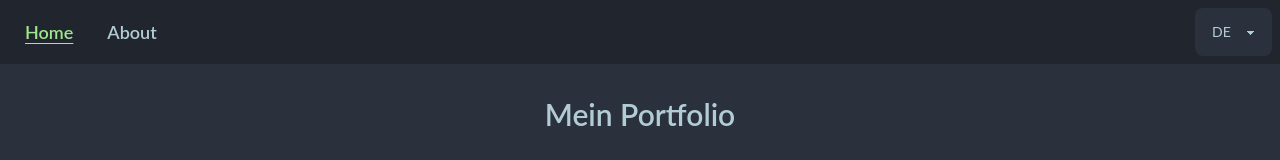
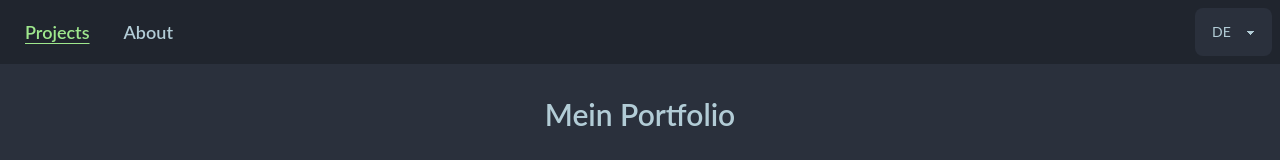
Before and after one commit to hexzoner/hex-portfolio, a React (Vite) app: page / in a window 1280 px wide. Shown: the top 160 px of the page. Built offline with nearby package versions, Linux system fonts and the light colour scheme.

Commit message:
text changes

```diff
--- a/src/Components/Navbar.tsx
+++ b/src/Components/Navbar.tsx
@@ -14,7 +14,7 @@ export default function Navbar() {
       <div className="navbar max-w-screen-xl m-auto">
         <div className="flex-1">
           <NavLink to="/" className={navLinkClass}>
-            Home
+            Projects
           </NavLink>
           <NavLink to="/about" className={navLinkClass}>
             About
```
